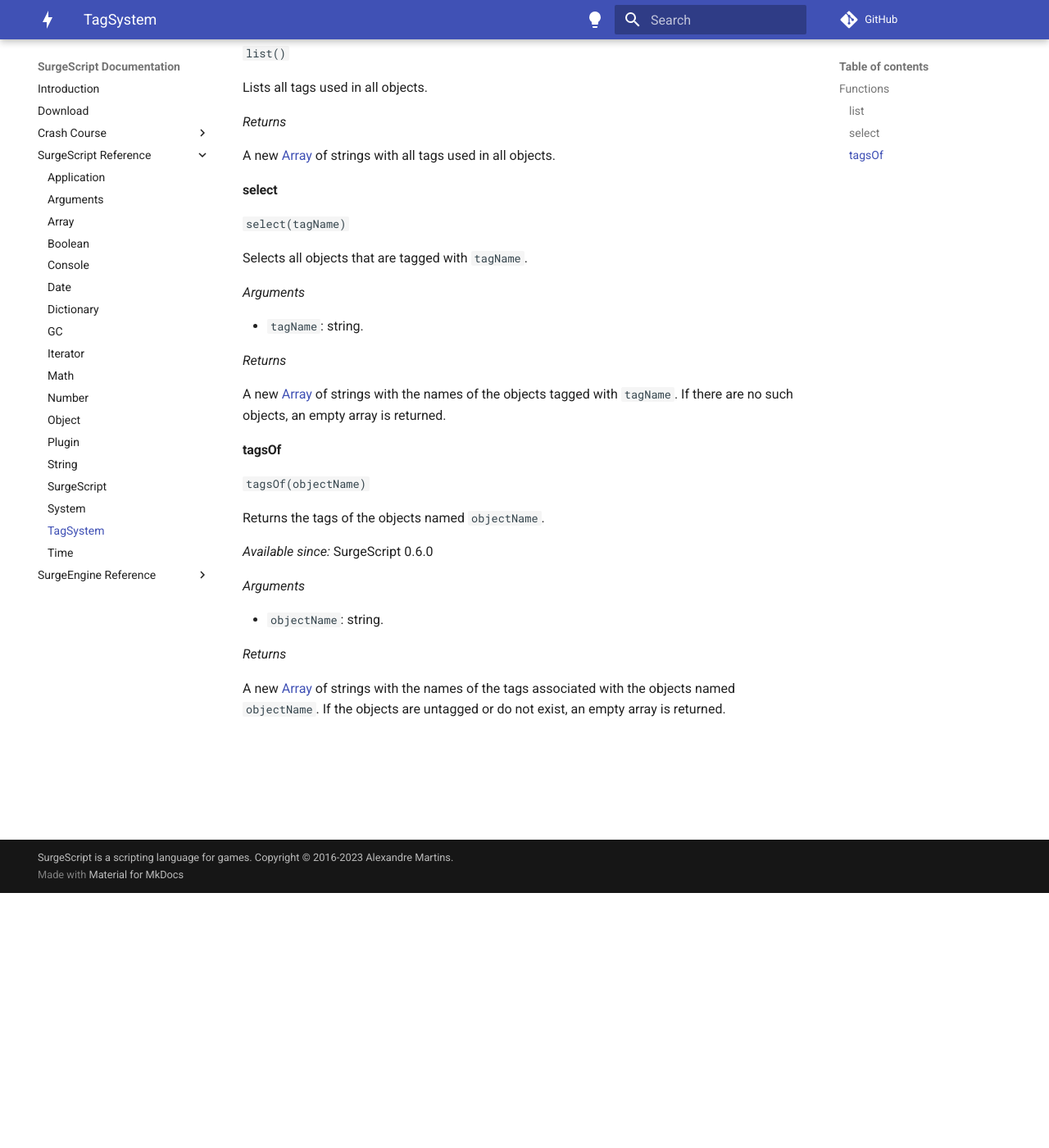
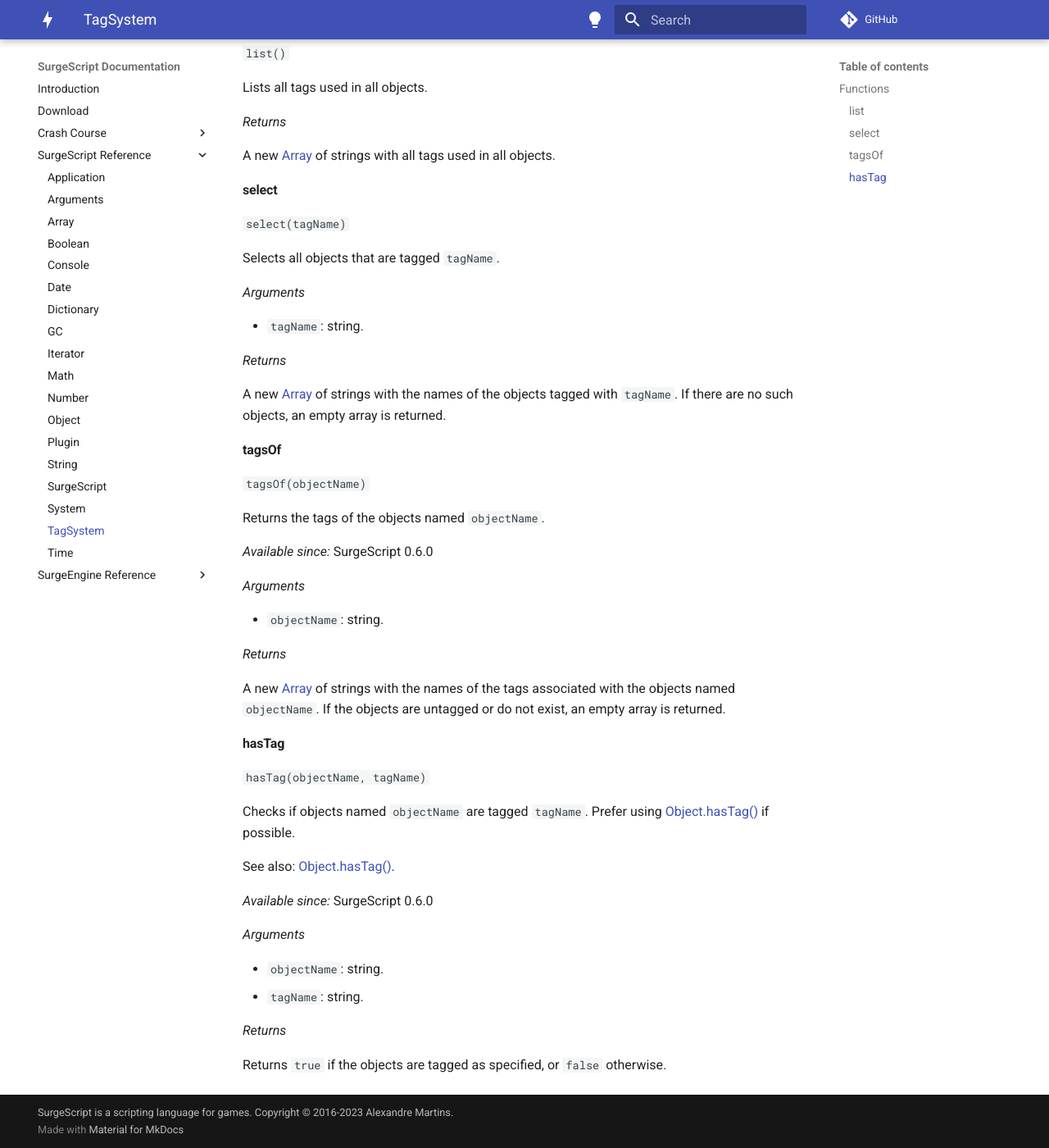
Before and after one commit to alemart/surgescript, an MkDocs documentation site: the page built from docs/reference/tags.md, in a window 1280 px wide and 1400 px high, scrolled down 311 px. Shown: the whole window at 82% size. Built offline with MkDocs 1.6.1 and Material for MkDocs 9.7.7, drawn with Linux system fonts in a browser that asks for light colours; comment, search, counter and statistics services are not loaded.

```diff
--- a/docs/reference/tags.md
+++ b/docs/reference/tags.md
@@ -20,7 +20,7 @@ A new [Array](/reference/array) of strings with all tags used in all objects.
 
 `select(tagName)`
 
-Selects all objects that are tagged with `tagName`.
+Selects all objects that are tagged `tagName`.
 
 *Arguments*
 
@@ -45,3 +45,22 @@ Returns the tags of the objects named `objectName`.
 *Returns*
 
 A new [Array](/reference/array) of strings with the names of the tags associated with the objects named `objectName`. If the objects are untagged or do not exist, an empty array is returned.
+
+#### hasTag
+
+`hasTag(objectName, tagName)`
+
+Checks if objects named `objectName` are tagged `tagName`. Prefer using [Object.hasTag()](/reference/object#hastag) if possible.
+
+See also: [Object.hasTag()](/reference/object#hastag).
+
+*Available since:* SurgeScript 0.6.0
+
+*Arguments*
+
+* `objectName`: string.
+* `tagName`: string.
+
+*Returns*
+
+Returns `true` if the objects are tagged as specified, or `false` otherwise.
```
Also changed, not shown: docs/reference/object.md (+4 -2 lines), 2 other files.
